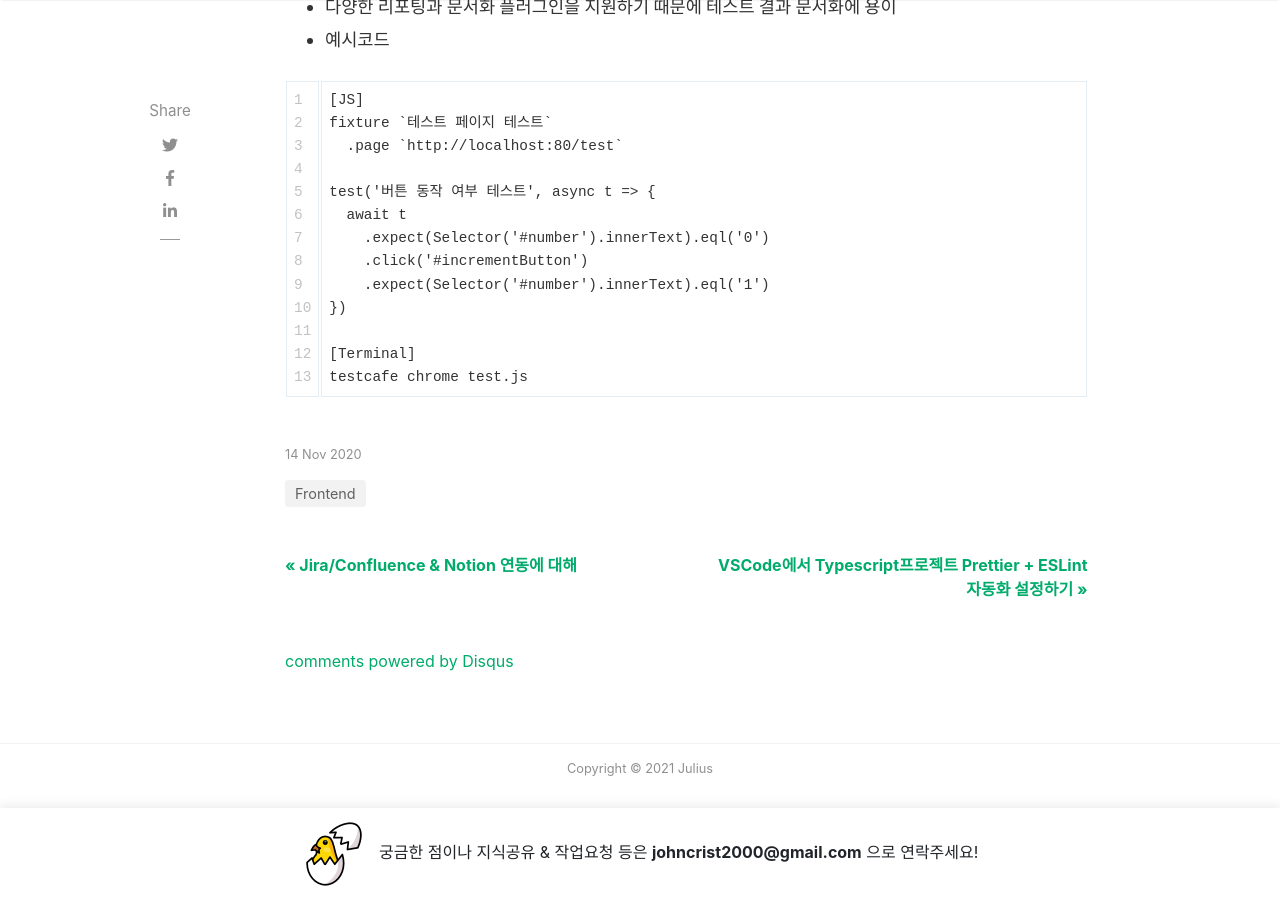
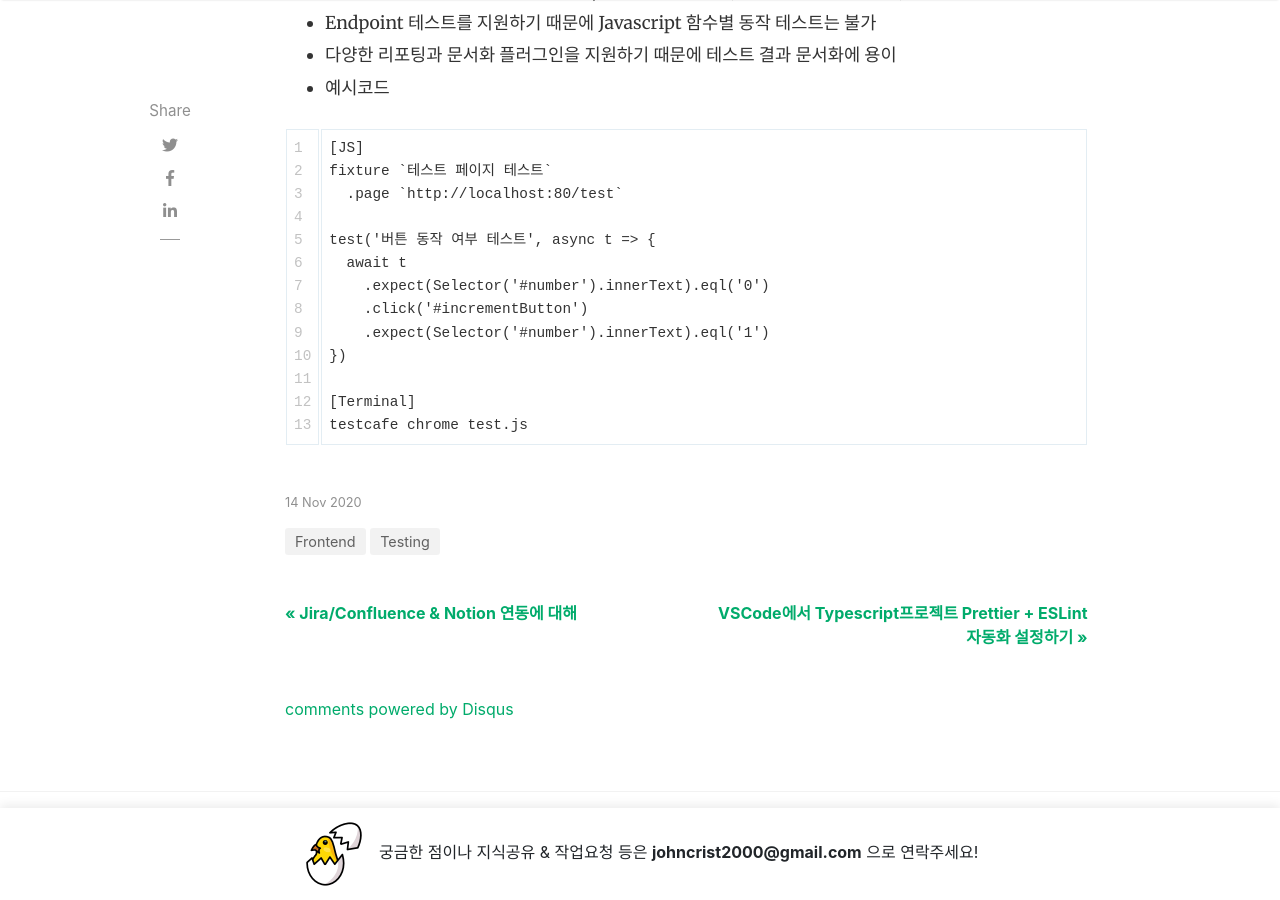
Before and after one commit to juliusCho/juliusCho.github.io, a Jekyll site: the page built from _posts/2020-11-14-javascript-test.md, in a window 1280 px wide and 900 px high, scrolled down 2423 px. Built offline with Jekyll 4.4.1, drawn with Linux system fonts in a browser that asks for light colours; nearby versions of some CDN libraries; comment, search, counter and statistics services are not loaded.

Commit message:
added new post

````diff
--- a/_posts/2020-11-14-javascript-test.md
+++ b/_posts/2020-11-14-javascript-test.md
@@ -1,27 +1,30 @@
 ---
 layout: post
-title:  "Javascript 대표 테스트 라이브러리 몇가지"
-categories: [ Frontend ]
-beforetoc: "** 해당 포스팅은 제가 찾은 정보들을 바탕으로 작성된 것이며, 정보가 빈약하거나 오류가 있을 수 있습니다. 댓글로 지적 & 수정요청 해주시면 너무나 감사하겠습니다!"
-featured: true
+title: 'Javascript 대표 테스트 라이브러리 몇가지'
+categories: [Testing, Frontend]
+beforetoc: '** 해당 포스팅은 제가 찾은 정보들을 바탕으로 작성된 것이며, 정보가 빈약하거나 오류가 있을 수 있습니다. 댓글로 지적 & 수정요청 해주시면 너무나 감사하겠습니다!'
 ---
+
 특히 국내에서는 웹개발 시 Java와 Javascript를 기본 베이스로 개발을 하시는 분들이 많으리라 생각합니다. 저도 그 중 한명으로 Java로 백엔드 코드를 짤 때는 TDD까지는 아니더라도 종종 JUnit으로 단위 테스트를 짜보기는 했지만, 프론트 코드는 브라우저에서 바로 바로 동작을 해볼 수 있고, 크롬 검사 도구가 워낙 잘 되어 있어 테스트에 대한 필요성을 크게 못 느꼈습니다.
 
 저처럼 `아직도` Javascript 소스에 대한 테스트를 하지 않은 분들이 국내에는 제법 되는 것을 보고 안도의 한숨을 쉬고는 있지만..ㅎㅎ 이직을 하며 거의 대부분의 개발 업무를 프론트 단에서 하게 되며(특히나 리액트를 사용하게 되며) 점차 복잡도가 늘어나는 프론트 코드에 대한 제어권을 잃어가는 자신을 발견하게 되었습니다(..)
 
 결국 제가 짠 코드에 제가 잠식되는 기분을 한껏 맡보고 나서야(?) 다음과 같은 결론을 내릴 수 있었습니다 :
->"코드 수정 시 내가 이미 짠 걸 다시 망치는 짓을 멈추기 위해선 소스에 대한 철저한 관심사의 분리와 유효성 검사에 대한 기록이 필요하겠다"
+
+> "코드 수정 시 내가 이미 짠 걸 다시 망치는 짓을 멈추기 위해선 소스에 대한 철저한 관심사의 분리와 유효성 검사에 대한 기록이 필요하겠다"
 
 따라서 테스트 도구 도입 전에 여러 라이브러리들을 찾아본 결과, 단위 테스트에선 가장 많이 쓰이며 높은 안정성과 많은 레퍼런스를 보유한 Jest, 리액트의 가상 DOM 엘리먼트를 캡처하는 Enzyme, 그리고 통합 테스트 용으로는 손쉬운 사용법과 다양한 플러그인으로 활용성이 높은 TestCafe 라는 툴을 도입하기로 했습니다. 각 툴/라이브러리 별 특징과 설명, 그리고 예시를 정리해 보았습니다.
 
 ## Jest
-* 공식 DOCS: https://jestjs.io/
-* Javascript 단위 테스트 라이브러리
-* Typescript 지원
-* 단위 테스트를 scope 별로 관리 가능
-* Auto Reload 지원
-* describe, test, expect, beforeEach.. 등등 직관적인 함수명과 손쉬운 사용
-* 예시코드
+
+- 공식 DOCS: https://jestjs.io/
+- Javascript 단위 테스트 라이브러리
+- Typescript 지원
+- 단위 테스트를 scope 별로 관리 가능
+- Auto Reload 지원
+- describe, test, expect, beforeEach.. 등등 직관적인 함수명과 손쉬운 사용
+- 예시코드
+
 ```
 describe('홈페이지 함수 동작 테스트 scope', () => {
   beforeAll(() => {
@@ -40,17 +43,18 @@
 ```
 
 ## Enzyme
-* 공식 DOCS: https://enzymejs.github.io/enzyme/
-* React JSX Element를 캡처하여 테스트 용 객체로 반환해 주는 라이브러리
-* Typescript 지원
-* `React 17 버전 현재 미지원`
-* 17버전을 위해 대체용 오픈소스, `@wojtekmaj/enzyme-adapter-react-17` 를 사용할 수 있지만, 해당 소스는 타입스크립트 미지원
-* enzyme-adapter-react-16을 사용해도 되지만, 테스트시 다음과 같은 오류가 뜸 :
->"TypeError: Cannot read property \"child\" of undefined"
 
+- 공식 DOCS: https://enzymejs.github.io/enzyme/
+- React JSX Element를 캡처하여 테스트 용 객체로 반환해 주는 라이브러리
+- Typescript 지원
+- `React 17 버전 현재 미지원`
+- 17버전을 위해 대체용 오픈소스, `@wojtekmaj/enzyme-adapter-react-17` 를 사용할 수 있지만, 해당 소스는 타입스크립트 미지원
+- enzyme-adapter-react-16을 사용해도 되지만, 테스트시 다음과 같은 오류가 뜸 :
 
-* 손쉬운 사용과 리액트 버전에 맞는 어댑터 라이브러리르 쓰면 높은 안정성으로, 리액트 에플리케이션의 단위 테스트로 Jest와 함께 많이 사용된다
-* 예시코드
+  > "TypeError: Cannot read property \"child\" of undefined"
+
+- 손쉬운 사용과 리액트 버전에 맞는 어댑터 라이브러리르 쓰면 높은 안정성으로, 리액트 에플리케이션의 단위 테스트로 Jest와 함께 많이 사용된다
+- 예시코드
 
 ```
 Enzyme.configure({ adapter: new EnzymeAdapter() })
@@ -62,12 +66,13 @@
 ```
 
 ## TestCafe
-* 통합 테스트 자동화를 위한 node.js 툴
-* 다양한 OS와 브라우저를 지원하며, 터미널 커맨드 라인으로 동작 제어
-* 브라우저의 URL 별 동작에 대한 단위, 통합 테스트 가능 (Headless mode 지원)
-* Endpoint 테스트를 지원하기 때문에 Javascript 함수별 동작 테스트는 불가
-* 다양한 리포팅과 문서화 플러그인을 지원하기 때문에 테스트 결과 문서화에 용이
-* 예시코드
+
+- 통합 테스트 자동화를 위한 node.js 툴
+- 다양한 OS와 브라우저를 지원하며, 터미널 커맨드 라인으로 동작 제어
+- 브라우저의 URL 별 동작에 대한 단위, 통합 테스트 가능 (Headless mode 지원)
+- Endpoint 테스트를 지원하기 때문에 Javascript 함수별 동작 테스트는 불가
+- 다양한 리포팅과 문서화 플러그인을 지원하기 때문에 테스트 결과 문서화에 용이
+- 예시코드
 
 ```
 [JS]
````
Also changed, not shown: _posts/2018-01-12-tree-of-codes.md (deleted, +0 -15 lines).
